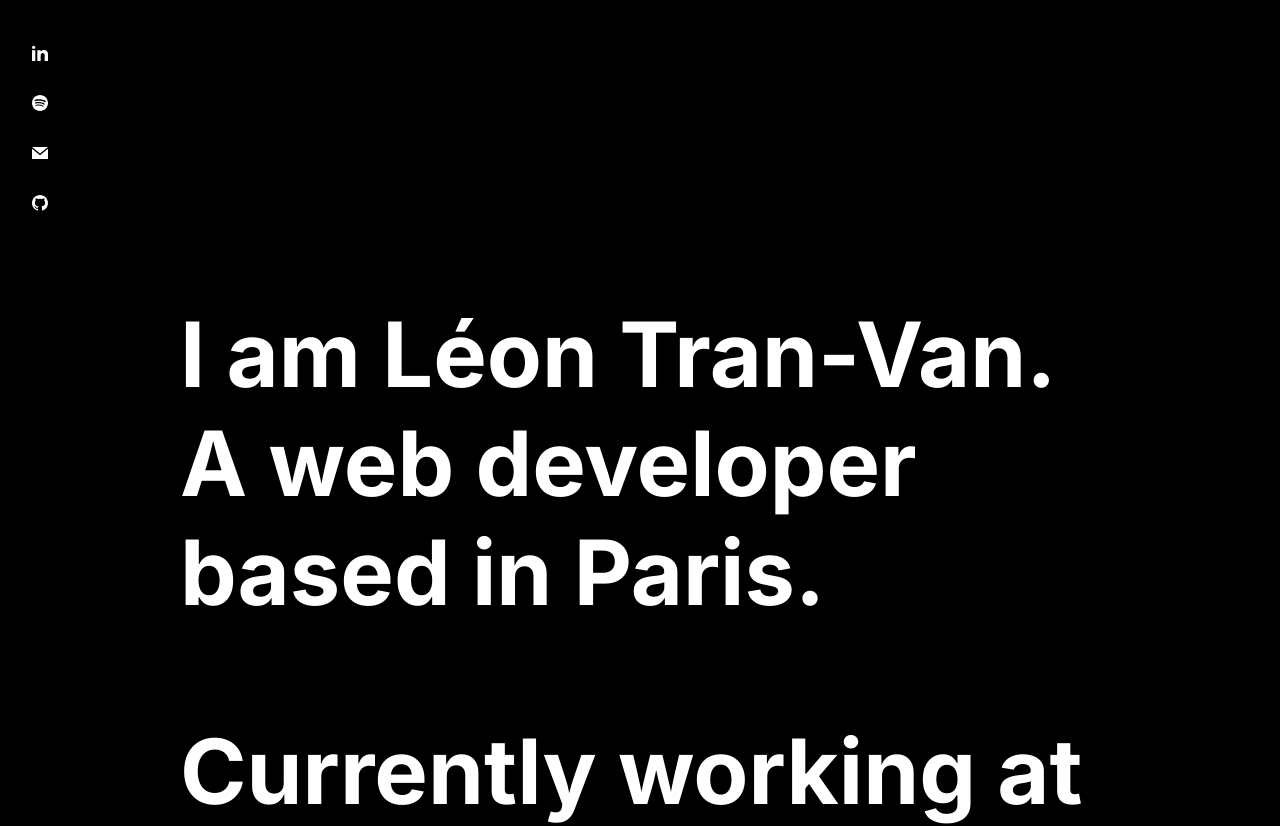
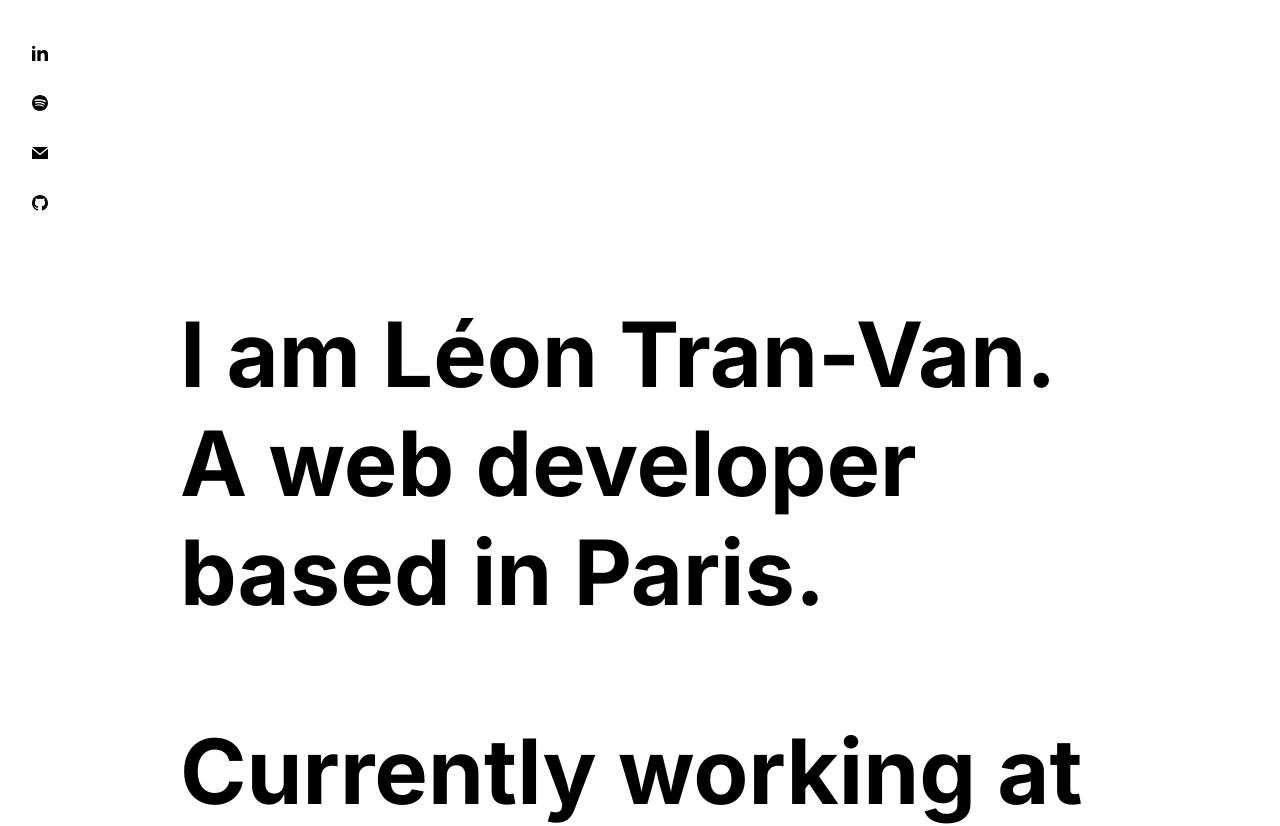
Before and after one commit to Ephalys/portfolio-2021, a Gatsby site: page / in a window 1280 px wide. Shown: the top 826 px of the page. Built offline with nearby package versions, Linux system fonts and the light colour scheme; Gatsby itself is replaced by a stand-in of ours.

Commit message:
add Theme

```diff
--- a/src/components/footer/footerStyles.js
+++ b/src/components/footer/footerStyles.js
@@ -1,10 +1,7 @@
 import styled from "styled-components"
 import breakpoints from "styles/breakpoints"
-import colors from "styles/colors"
 
 export const FooterContainer = styled.footer`
-  background-color: ${colors.white};
-  color: ${colors.black};
   padding-top: 200px;
   padding-bottom: 200px;
 `
--- a/src/components/layout/layout.js
+++ b/src/components/layout/layout.js
@@ -1,21 +1,30 @@
-import React from 'react';
+import React, {useState} from 'react';
 import "fontsource-inter/400.css"
 import "fontsource-inter/700.css"
 import Socials from "components/socials/socials";
 import Hero from "components/hero/hero";
 import {GlobalStyle} from "components/layout/layoutStyles";
 import Footer from "components/footer/footer";
+import {ThemeProvider} from "styled-components";
+import { lightTheme, darkTheme } from "styles/themes"
 
 const Layout = () => {
+    const [theme, setTheme] = useState('light');
+    const themeToggler = () => {
+        theme === 'light' ? setTheme('dark') : setTheme('light')
+    }
+
     return (
-        <React.Fragment>
-            <GlobalStyle theme="purple" />
-            <main>
-                <Socials/>
-                <Hero/>
-                <Footer/>
-            </main>
-        </React.Fragment>
+        <ThemeProvider theme={theme === 'light' ? lightTheme : darkTheme}>
+            <>
+                <GlobalStyle/>
+                <main>
+                    <Socials/>
+                    <Hero/>
+                    <Footer/>
+                </main>
+            </>
+        </ThemeProvider>
     );
 };
 
--- a/src/components/layout/layoutStyles.js
+++ b/src/components/layout/layoutStyles.js
@@ -8,8 +8,8 @@ export const GlobalStyle = createGlobalStyle`
   }
 
   body {
-    background-color: ${colors.black};
-    color: ${colors.white};
+    background: ${({ theme }) => theme.body};
+    color: ${({ theme }) => theme.text};
     font-family: Inter, Arial, sans-serif;
     margin: 0;
   }
--- a/src/components/socials/socials.js
+++ b/src/components/socials/socials.js
@@ -1,12 +1,15 @@
-import React from 'react';
+import React, {useEffect, useContext} from 'react';
 import Linkedin from "../../images/icon-linkedin.svg";
 import Spotify from "../../images/icon-spotify.svg";
 import Mail from "../../images/icon-email.svg";
 import Git from "../../images/icon-github.svg";
 import {Link, SocialContainer} from "./socialsStyles"
 import colors from "styles/colors";
+import { ThemeContext } from 'styled-components';
 
-const Socials = () => {
+const Socials = (props) => {
+    const themeContext = useContext(ThemeContext);
+
     const links = [
         {
             icon: Linkedin,
@@ -38,7 +41,7 @@ const Socials = () => {
                     <link.icon
                         width={16}
                         height={16}
-                        fill={colors.white}
+                        fill={themeContext.text}
                     />
                 </Link>
             ))}
--- /dev/null
+++ b/src/styles/themes.js
@@ -0,0 +1,12 @@
+import colors from "styles/colors"
+
+export const lightTheme = {
+    body: colors.white,
+    text: colors.black,
+    background: '#363537',
+}
+export const darkTheme = {
+    body: colors.black,
+    text: colors.white,
+    background: '#999',
+}
```
